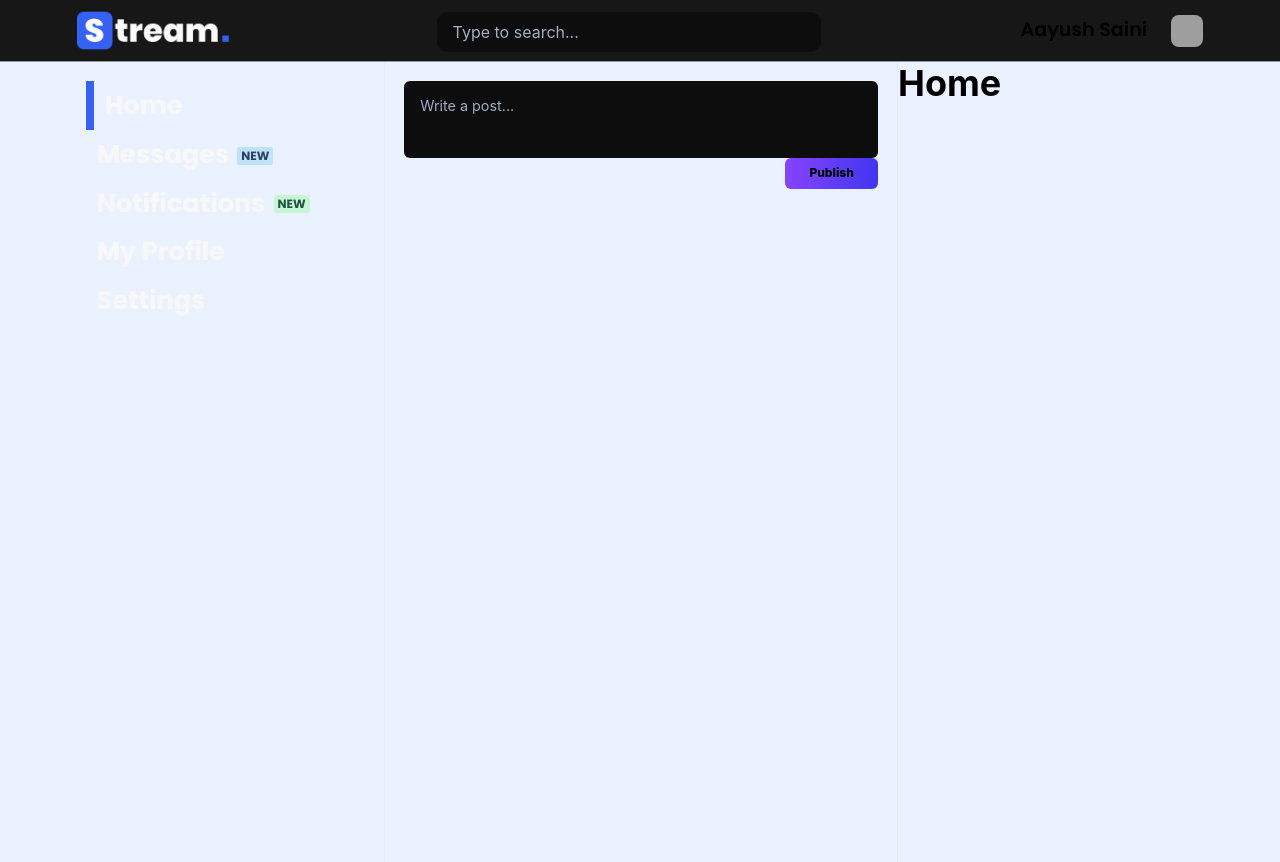
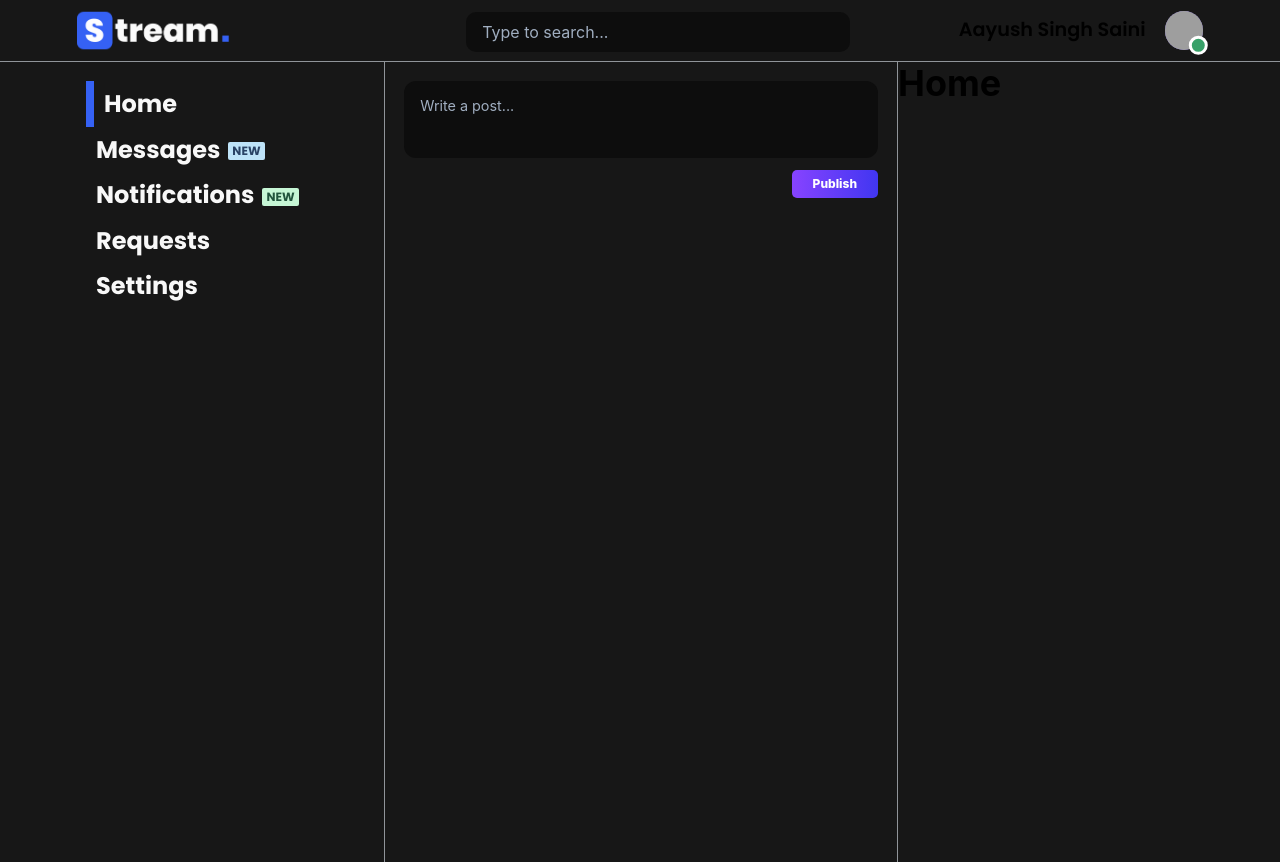
Before and after one commit to aayushsaini/Stream-FE, a React (Create React App) app: page / in a window 1280 px wide. Built offline with nearby package versions, Linux system fonts and the light colour scheme; grey boxes are pictures that could not be loaded; some icons are missing.

Commit message:
Fixed Nav Bar | Added Avatar

```diff
--- a/src/Components/CenterBar/CenterBar.jsx
+++ b/src/Components/CenterBar/CenterBar.jsx
@@ -1,5 +1,6 @@
-import { Flex, Textarea, Button, Text } from '@chakra-ui/react'
+import { Flex, Textarea, Text, Box } from '@chakra-ui/react'
 import React from 'react'
+import "./centerBar.scss"
 
 function CenterBar() {
     return (
@@ -8,12 +9,13 @@ function CenterBar() {
              resize="none"
              placeholder="Write a post..."
              border="none"
+             borderRadius="12px"
              backgroundColor="#0D0D0D"
              fontSize="0.9em"
              pt="1em" pb="1em"
             />
-            <Flex flexDirection="row" justify="flex-end">
-                <Button size="xs" px="2em" py="1.3em" bgGradient="linear(to-r, #8743FF, #4136F1)"><Text fontWeight="extrabold">Publish</Text></Button>
+            <Flex flexDirection="row" justify="flex-end" mt="0.8em">
+                <Box className="btn-grad"><Text fontSize="xs" fontWeight="extrabold" textColor="">Publish</Text></Box>
             </Flex>
         </Flex>
     )
--- /dev/null
+++ b/src/Components/CenterBar/centerBar.scss
@@ -0,0 +1,42 @@
+.btn {
+    box-shadow: 0px 0px 30px 0px rgba(20,102,204,0.28);
+    -webkit-box-shadow: 0px 0px 30px 0px rgba(20,102,204,0.28);
+    -moz-box-shadow: 0px 0px 30px 0px rgba(20,102,204,0.28);
+    transition: all 1s ease;
+    transition: 0.5s;
+    background-size: 200% auto;
+    &:hover {
+        box-shadow: 0px 0px 30px 0px rgba(20,102,204,0.2);
+        -webkit-box-shadow: 0px 0px 30px 0px rgba(20,102,204,0.2);
+        -moz-box-shadow: 0px 0px 30px 0px rgba(20,102,204,0.2);
+        transition: all 1s ease;
+        background-position: right center;
+    }
+    &:active {
+      background-image: linear-gradient(to right, #8846fa, #5a4efd);
+    }
+    &::after {
+      filter: brightness(5%);
+    }
+}
+
+.btn-grad {background-image: linear-gradient(to right, #8743FF, #4136F1, #8743FF)}
+.btn-grad {
+   display: flex;
+   padding: 0.3em 1.3em 0.3em 1.3em;
+   align-items: center;
+   font-size: 1em;
+   text-align: center;
+   transition: 0.5s;
+   background-size: 200% auto;
+   color: white;
+  //  box-shadow: 0 0 20px #eee;
+   border-radius: 5px;
+   display: block;
+ }
+
+ .btn-grad:hover {
+   background-position: right center; /* change the direction of the change here */
+   color: #fff;
+   cursor: pointer;
+ }
--- a/src/Components/LeftBar/LeftBar.jsx
+++ b/src/Components/LeftBar/LeftBar.jsx
@@ -6,19 +6,19 @@ import { Badge } from "@chakra-ui/react"
 function LeftBar() {
     return (
         <Flex className="left-menu" minW="30vw" maxW="30vw" flexDirection="column" color="#F8F8F8" mt="1.2em" pl="5.4em" height="max-content" position="sticky" top="10vh">
-            <Box className="menu-item active" py="0.2em" fontFamily="Poppins" fontWeight="bold" fontSize="1.6em" pl="0.4em">Home</Box>
-            <Box className="menu-item" py="0.2em" fontFamily="Poppins" fontWeight="bold" fontSize="1.6em" pl="0.4em">Messages
+            <Box className="menu-item active" py="0.2em" fontFamily="Poppins" fontWeight="bold" fontSize="1.5em" pl="0.4em">Home</Box>
+            <Box className="menu-item" py="0.2em" fontFamily="Poppins" fontWeight="bold" fontSize="1.5em" pl="0.4em">Messages
                 <Badge ml="2" colorScheme="blue">
                     New
                 </Badge>
             </Box>
-            <Box className="menu-item" py="0.2em" fontFamily="Poppins" fontWeight="bold" fontSize="1.6em" pl="0.4em">Notifications
+            <Box className="menu-item" py="0.2em" fontFamily="Poppins" fontWeight="bold" fontSize="1.5em" pl="0.4em">Notifications
                 <Badge ml="2" colorScheme="green">
                     New
                 </Badge>
             </Box>
-            <Box className="menu-item" py="0.2em" fontFamily="Poppins" fontWeight="bold" fontSize="1.6em" pl="0.4em">My Profile</Box>
-            <Box className="menu-item" py="0.2em" fontFamily="Poppins" fontWeight="bold" fontSize="1.6em" pl="0.4em">Settings</Box>
+            <Box className="menu-item" py="0.2em" fontFamily="Poppins" fontWeight="bold" fontSize="1.5em" pl="0.4em">Requests</Box>
+            <Box className="menu-item" py="0.2em" fontFamily="Poppins" fontWeight="bold" fontSize="1.5em" pl="0.4em">Settings</Box>
         </Flex>
     )
 }
--- a/src/Components/NavBar/Navbar.jsx
+++ b/src/Components/NavBar/Navbar.jsx
@@ -1,5 +1,5 @@
 import React from 'react';
-import { Box, Flex, HStack, IconButton, Image, Spacer, Text, useColorMode, Wrap } from '@chakra-ui/react';
+import { Avatar, AvatarBadge, Box, Flex, Grid, HStack, IconButton, Image, Spacer, Text, useColorMode, Wrap } from '@chakra-ui/react';
 import logo from "../../Assets/Images/Logo.png";
 import SearchBar from '../SearchBar/SearchBar';
 import { Divider } from '@chakra-ui/react';
@@ -9,18 +9,37 @@ function Navbar() {
     const { colorMode, toggleColorMode } = useColorMode();
     const isDark = (colorMode === "dark");
 
+    let userName = "Aayush Singh Saini";
+    console.log(userName.length)
+    if (userName.length > 24) {
+        userName = userName.substr(0,20)+"...";
+    }
+    const userPfp = "https://images.pexels.com/photos/1680172/pexels-photo-1680172.jpeg?auto=compress&cs=tinysrgb&dpr=2&w=500";
+    const userStatus = "online";
+
     return (
         <Box position="sticky" top={0} backgroundColor="#171717" zIndex="1">
-            <Wrap px="6vw" py="0.5em" justify="space-between" align="center">
-                <Image src={logo} htmlWidth="160rem" />
+            <Wrap px="6vw" py="0.5em"  align="center">
+            {/* <Grid  templateColumns="repeat(12)" gap={6}> */}
+                <Box pr="13vw">
+                    <Image src={logo} htmlWidth="160rem" />
+                </Box>
                 {/* <Spacer /> */}
-                <SearchBar />
-                {/* <Spacer /> */}
-                <Flex align="center">
-                    <Text fontFamily="Poppins" fontWeight="semibold" fontSize="1.2em">Aayush Saini</Text>
-                    <IconButton background="none" _hover="none"_after="none" _activeLink="none" _active="none" icon={ <Image src="https://images.pexels.com/photos/1680172/pexels-photo-1680172.jpeg?auto=compress&cs=tinysrgb&dpr=2&w=500"
-                     my={1} boxSize="4vh" objectFit="cover" borderRadius="8px" ml="1.5em" />} onClick={toggleColorMode}></IconButton>
-                </Flex>
+                <Box px="4.3vw">
+                    <SearchBar />
+                </Box>
+                <Spacer />
+                <Box>
+                    <Flex align="center">
+                        <Text fontFamily="Poppins" fontWeight="semibold" fontSize="1.2em">{userName}</Text>
+                        {/* <IconButton background="none" _hover="none"_after="none" _activeLink="none" _active="none" icon={ <Image src="https://images.pexels.com/photos/1680172/pexels-photo-1680172.jpeg?auto=compress&cs=tinysrgb&dpr=2&w=500"
+                        my={1} boxSize="4.5vh" objectFit="cover" borderRadius="8px" ml="1.5em" />} onClick={toggleColorMode}></IconButton>  */}
+                        <Avatar name={userName} boxSize="2em" ml="1em" src={userPfp} >
+                            <AvatarBadge boxSize="1em" bg={userStatus==="online"? "green.500": "gray.500"}   />
+                        </Avatar>
+                    </Flex>
+                </Box>
+            {/* </Grid> */}
             </Wrap>
             <Divider />
         </Box>
--- a/src/index.css
+++ b/src/index.css
@@ -9,3 +9,6 @@ body {
 code {
   font-family: 'Poppins', sans-serif;
 }
+/* * {
+  outline: 1px solid #f00 !important;
+} */
--- a/src/index.js
+++ b/src/index.js
@@ -12,7 +12,7 @@ const theme = extendTheme({
   styles: {
     global: (props) => ({
       body: {
-        bg: mode('#EAF2FF', '#171717')(props),
+        bg: mode('#171717', '#171717')(props),
         color: mode('black', 'white')(props),
       },
     }),
```
